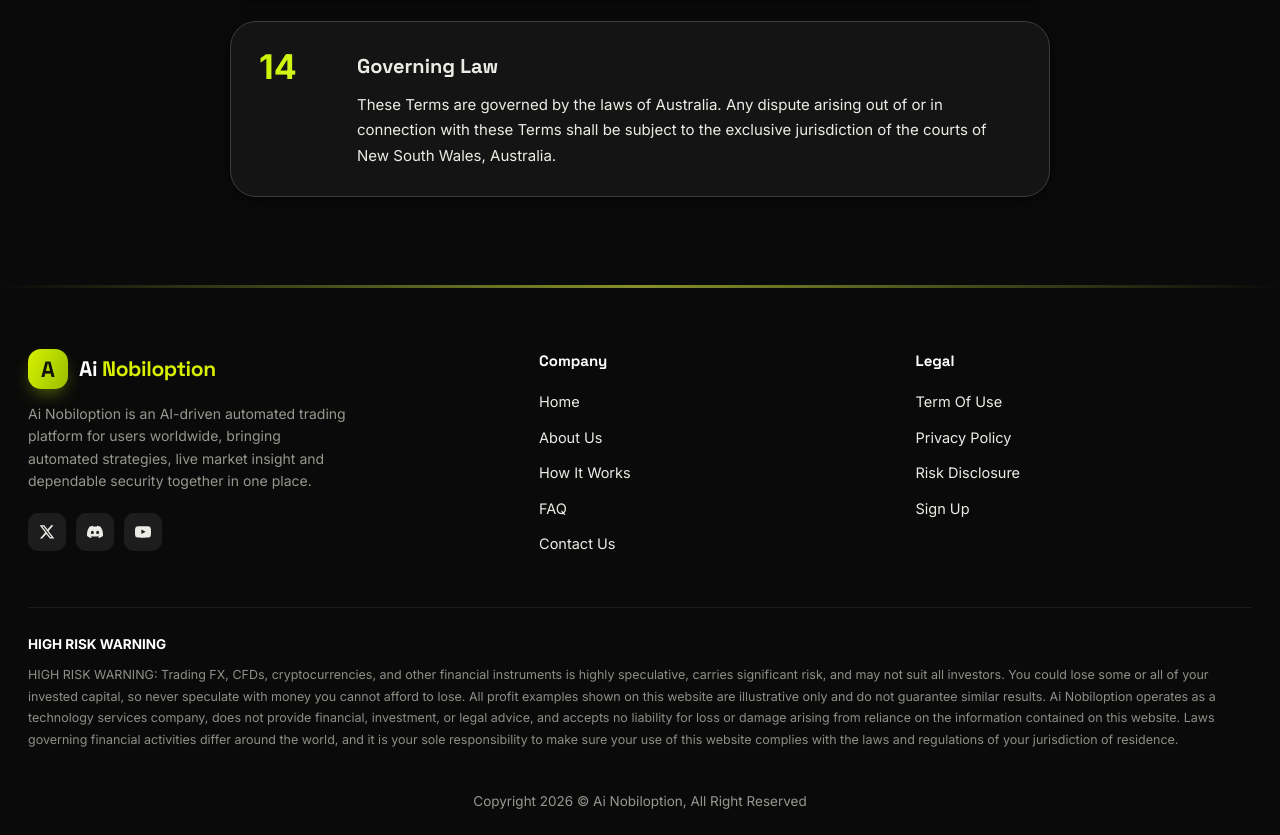
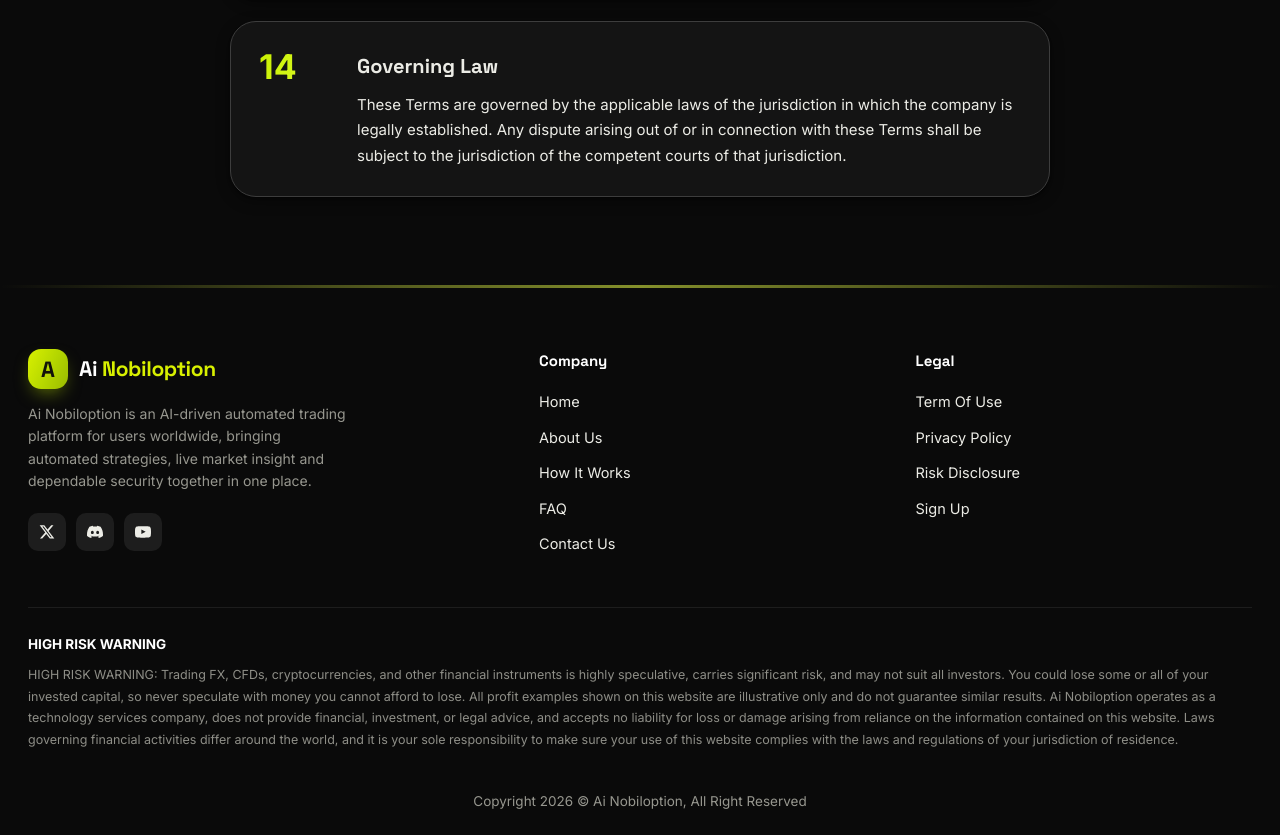
Before and after one commit to ZeeTech-Pvt-Ltd/Ai-Nobiloption, a Next.js app: page /terms in a window 1280 px wide. Shown: the part 3257-4092 px from the top of the page. Built offline with nearby package versions, Linux system fonts and the light colour scheme.

Commit message:
Update the terms page meta description

```diff
--- a/src/components/Terms.jsx
+++ b/src/components/Terms.jsx
@@ -98,7 +98,7 @@ const sections = [
     n: '14',
     t: 'Governing Law',
     p: [
-      'These Terms are governed by the laws of Australia. Any dispute arising out of or in connection with these Terms shall be subject to the exclusive jurisdiction of the courts of New South Wales, Australia.',
+      'These Terms are governed by the applicable laws of the jurisdiction in which the company is legally established. Any dispute arising out of or in connection with these Terms shall be subject to the jurisdiction of the competent courts of that jurisdiction.',
     ],
   },
 ]
--- a/src/data/seo.js
+++ b/src/data/seo.js
@@ -223,7 +223,7 @@ export const seo = {
   terms: {
     title: 'Terms of Use, Ai Nobiloption Automated Trading Platform',
     description:
-      'Read the Ai Nobiloption Terms of Use, the rules that govern use of the platform and its services for users in Australia.',
+      'Read the Ai Nobiloption Terms of Use, the rules that govern use of the platform and its services for all users.',
     keywords: 'Ai Nobiloption terms of use, automated trading terms, platform terms',
     canonical: `${SITE}/terms`,
     robots: 'index, follow, max-image-preview:large, max-snippet:-1',
```
